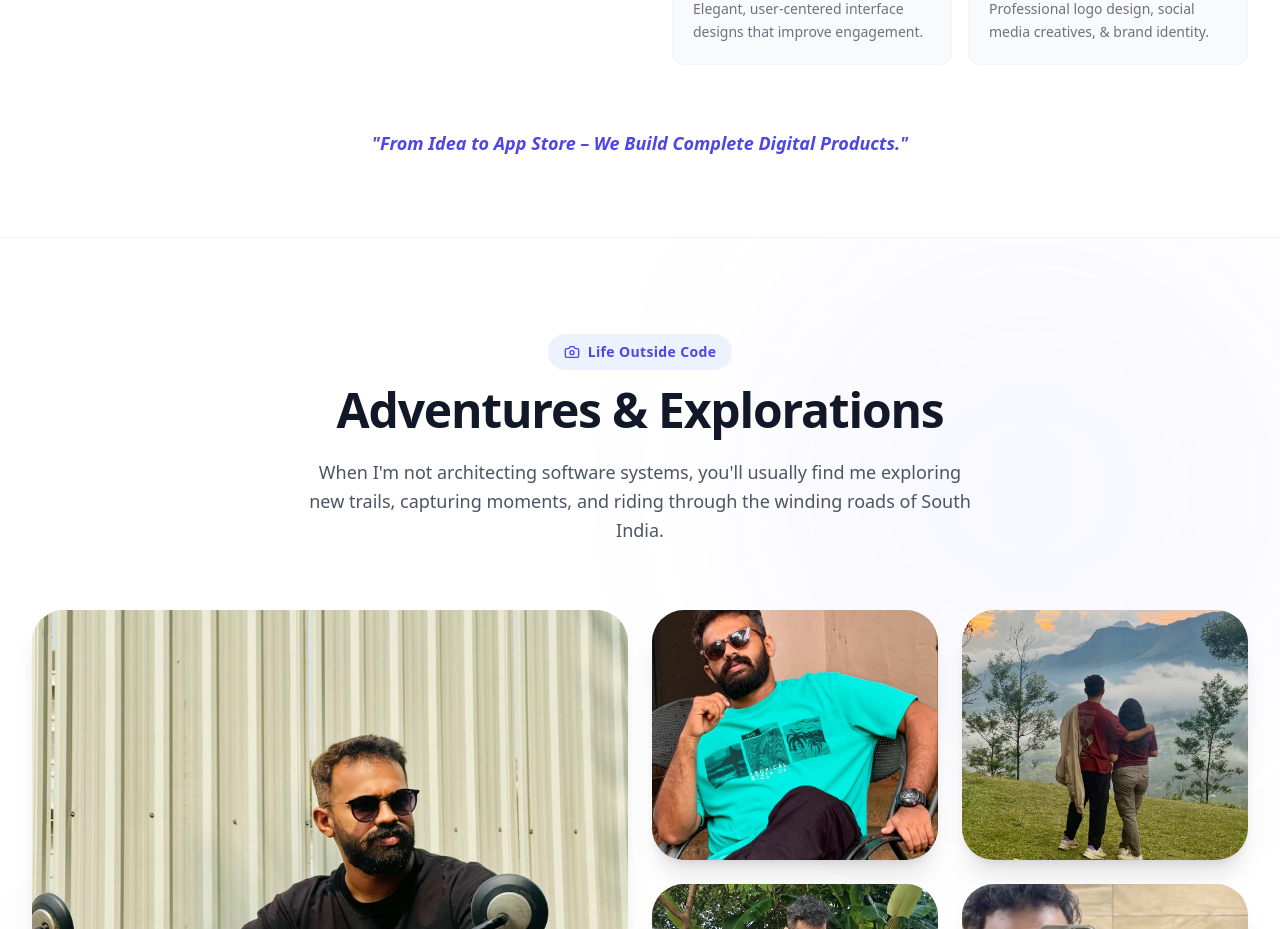
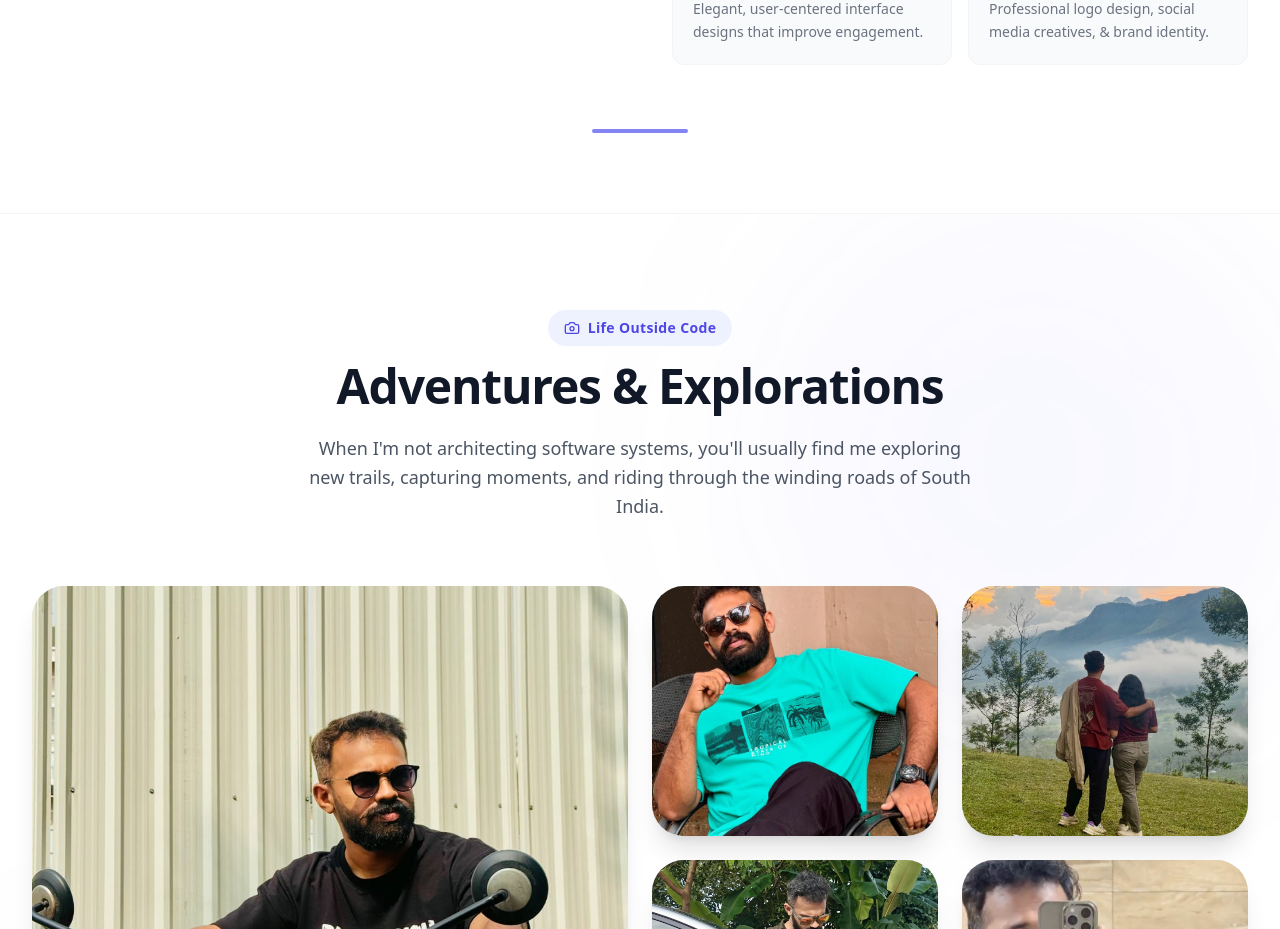
Before and after one commit to kksarang/personal-website, a React (Vite) app: page / in a window 1280 px wide. Shown: the part 4384-5313 px from the top of the page. Built offline with nearby package versions, Linux system fonts and the light colour scheme.

Commit message:
style(portfolio): replace footer text with clean indigo divider line in kk systems

```diff
--- a/src/components/AboutKkSystems.jsx
+++ b/src/components/AboutKkSystems.jsx
@@ -94,10 +94,8 @@ const AboutKkSystems = () => {
 
                 </div>
 
-                <div className="mt-16 text-center">
-                    <p className="text-lg font-bold text-indigo-600 dark:text-indigo-400 italic">
-                        "From Idea to App Store – We Build Complete Digital Products."
-                    </p>
+                <div className="mt-16 text-center flex justify-center">
+                    <div className="w-24 h-1 bg-indigo-500 rounded-full opacity-80" />
                 </div>
 
             </div>
```
